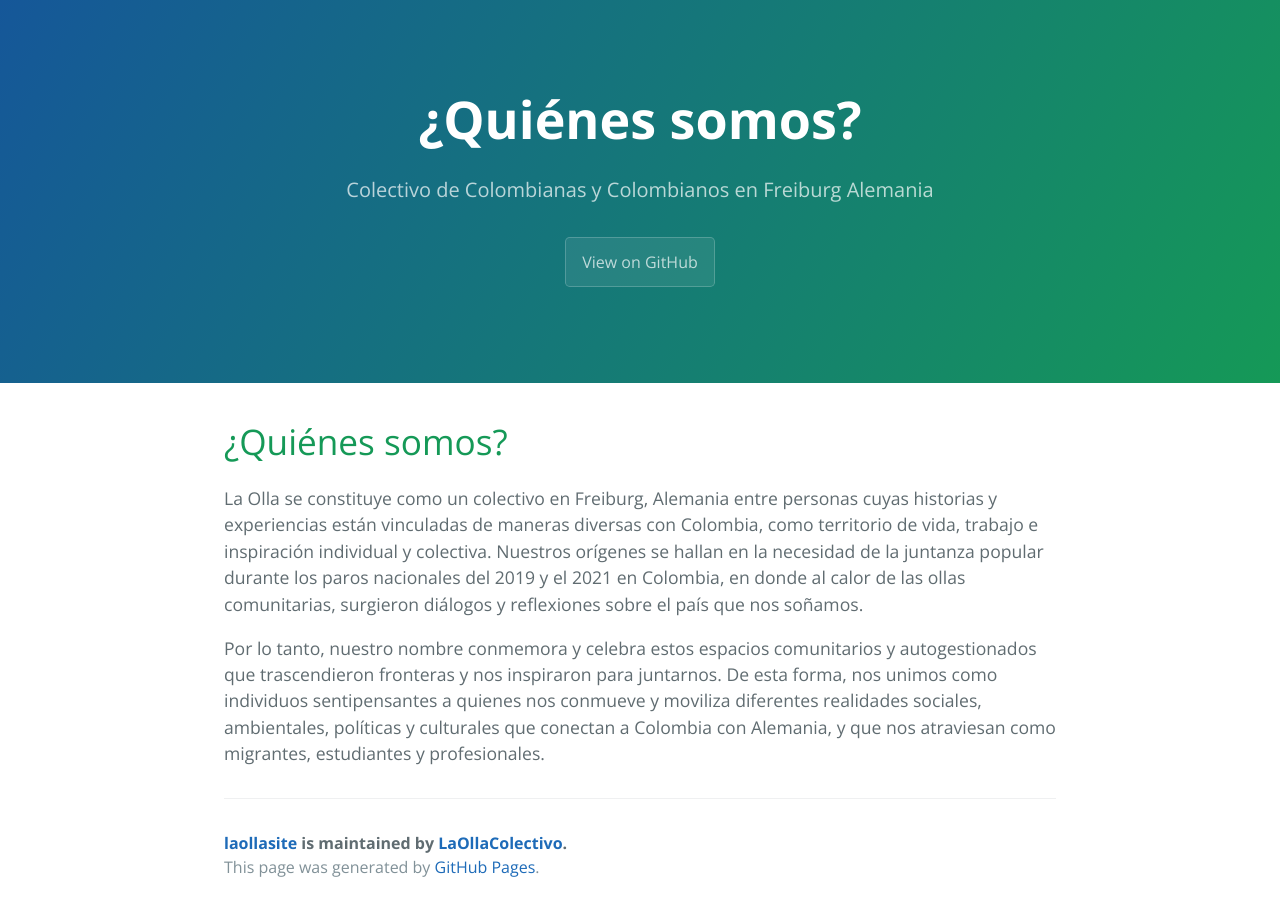
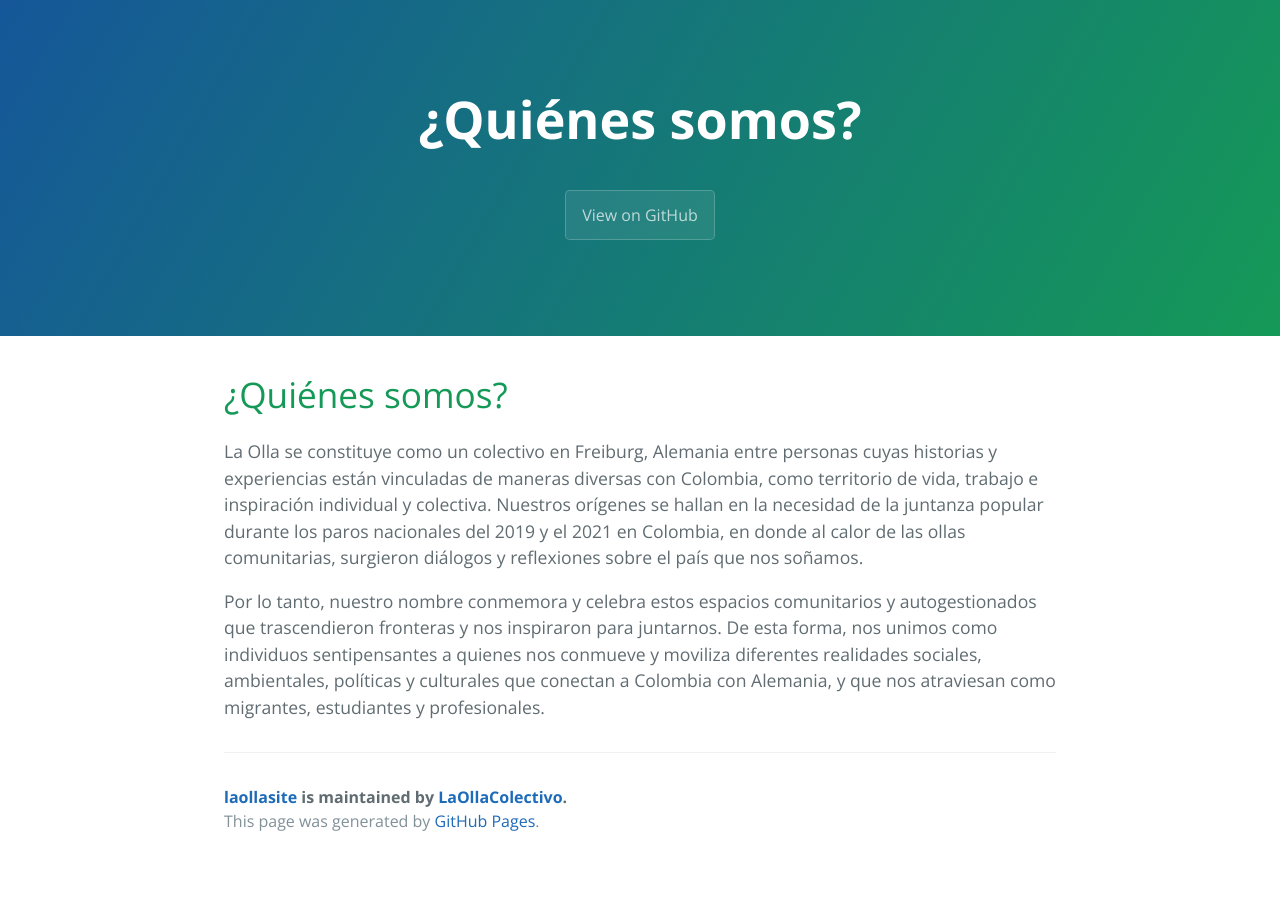
Before and after one commit to LaOllaColectivo/laollasite, a Jekyll site: the page built from index.md, in a window 1280 px wide. Built offline with Jekyll 4.4.1, drawn with Linux system fonts in a browser that asks for light colours; our own code applies the rules of GitHub Pages for plain Markdown files; the repository's description, which GitHub fills in, is left out.

Commit message:
Update _config.yml

```diff
--- a/_config.yml
+++ b/_config.yml
@@ -1,6 +1,3 @@
 remote_theme: pages-themes/cayman@v0.2.0
 plugins:
 - jekyll-remote-theme # add this line to the plugins list if you already have one
-
-title: [Sómos la Olla !]
-description: [Colectivo de Colombianas y Colombianos en Freiburg Alemania]
```
